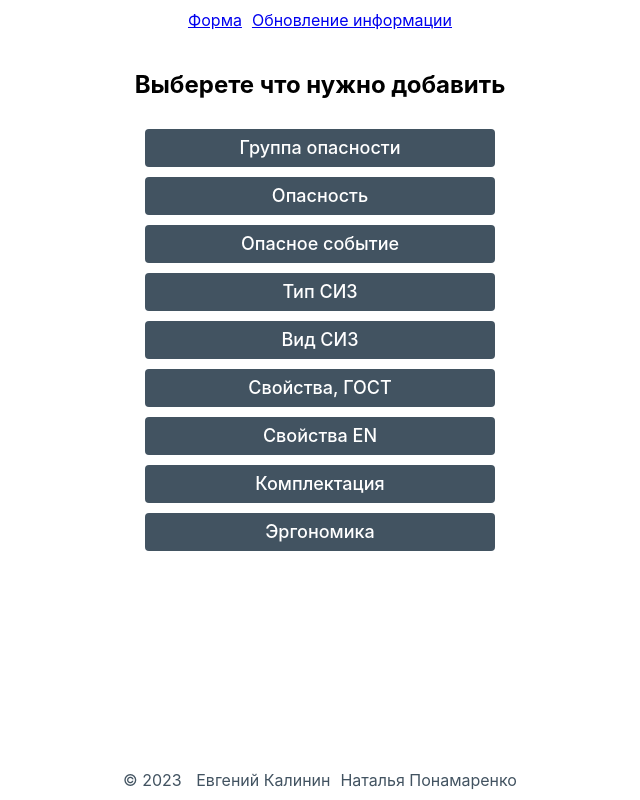
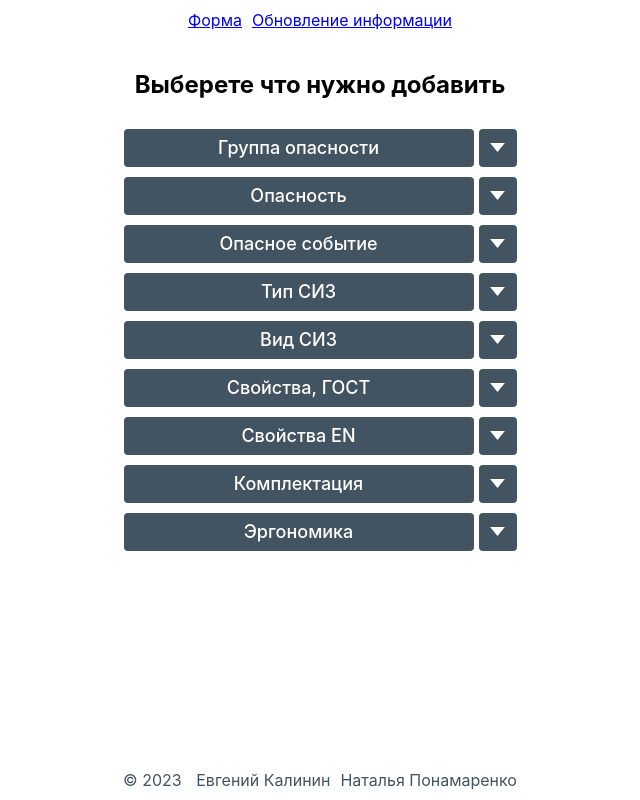
Before and after one commit to User8755/techoavia-roman, a React (Create React App) app: page /update in a window 1280 px wide. Shown: the whole page, without its empty margins (320-960 px from the left). Built offline with nearby package versions, Linux system fonts and the light colour scheme.

Commit message:
добавлено нове модальное окно

```diff
--- a/src/components/ModalUpdata/ModalUpdata.css
+++ b/src/components/ModalUpdata/ModalUpdata.css
@@ -51,8 +51,36 @@
   background-repeat: no-repeat;
   background-size: cover;
 }
-
-
 .form__input.id {
   width: 150px;
 }
+.input-wrapper {
+  display: flex;
+  align-items: flex-end;
+  gap: 5px;
+}
+.input.new-modal {
+  width: 350px;
+}
+.form__input.id-new {
+  width: 50px;
+}
+.form__input.group-new {
+  width: 250px;
+}
+.lable.new {
+  width: fit-content;
+}
+.button-delete {
+  width: 38px;
+  height: 38px;
+  margin-bottom: 10px;
+  border-radius: 4px;
+  border: none;
+  background-color: rgba(254, 63, 87, 1);
+  background-image: url(../../../img/trash-bin-icon.svg);
+  /* крестик
+  background-image: url(../../../img/white_icon-close.svg);*/
+  background-repeat: no-repeat;
+  background-position: center;
+}
--- a/src/components/ModalUpdata/ModalUpdata.jsx
+++ b/src/components/ModalUpdata/ModalUpdata.jsx
@@ -148,6 +148,39 @@ function ModalUpdata({ active, setModal, modalChild }) {
     </form>
   );
 
+  /* пример модального окна*/
+  const newModal = (
+    <form className='form danger' onSubmit={handleSubmit}>
+      <label className='lable'>
+        Группа опасности
+        <input
+          className='input form__input new-modal'
+          onChange={handleChange}
+          name='label'
+        ></input>
+      </label>
+      <div className='input-wrapper'>
+        <label className='lable new'>
+          ID
+          <input
+            className='form__input id-new'
+            onChange={handleChange}
+            name='groupId'
+          ></input>
+        </label>
+        <label className='lable new'>
+          Группа
+          <input
+            className='form__input group-new'
+            onChange={handleChange}
+            name='groupId'
+          ></input>
+        </label>
+        <button className='button button-delete'></button>
+      </div>
+    </form>
+  );
+
   const handleChild = () => {
     if (modalChild === 'Группа опасности') {
       return dengerGroup;
@@ -155,6 +188,8 @@ function ModalUpdata({ active, setModal, modalChild }) {
       return dangers;
     } else if (modalChild === 'Опасное событие') {
       return dangerEvt;
+    } else {
+      return newModal;
     }
   };
 
--- a/src/components/Update/Update.css
+++ b/src/components/Update/Update.css
@@ -16,3 +16,14 @@
 .btn_danger {
   background-color: rgba(66, 83, 97, 1);
 }
+.button-maximize {
+  background-color: rgba(66, 83, 97, 1);
+  width: 38px;
+  background-image: url(../../../img/polygon-icon.svg);
+  background-repeat: no-repeat;
+    background-position: center;
+}
+.button-wrapper {
+  display: flex;
+  gap:5px
+}
--- a/src/components/Update/Update.jsx
+++ b/src/components/Update/Update.jsx
@@ -10,33 +10,93 @@ function Update({ setModal, setModalChild }) {
     <div className='update'>
       <div className='update__cont'>
         <h2>Выберете что нужно добавить</h2>
+        <div className='button-wrapper'>
           <button className='btn btn_danger' onClick={hendleOpenModal}>
             Группа опасности
           </button>
+          <button
+            className='btn button-maximize'
+            onClick={hendleOpenModal}
+          ></button>
+        </div>
+
+        <div className='button-wrapper'>
           <button className='btn btn_danger' onClick={hendleOpenModal}>
             Опасность
           </button>
+          <button
+            className='btn button-maximize'
+            onClick={hendleOpenModal}
+          ></button>
+        </div>
+        <div className='button-wrapper'>
           <button className='btn btn_danger' onClick={hendleOpenModal}>
             Опасное событие
           </button>
+          <button
+            className='btn button-maximize'
+            onClick={hendleOpenModal}
+          ></button>
+        </div>
+
+        <div className='button-wrapper'>
           <button className='btn btn_danger' onClick={hendleOpenModal}>
             Тип СИЗ
           </button>
+          <button
+            className='btn button-maximize'
+            onClick={hendleOpenModal}
+          ></button>
+        </div>
+
+        <div className='button-wrapper'>
           <button className='btn btn_danger' onClick={hendleOpenModal}>
             Вид СИЗ
           </button>
+          <button
+            className='btn button-maximize'
+            onClick={hendleOpenModal}
+          ></button>
+        </div>
+
+        <div className='button-wrapper'>
           <button className='btn btn_danger' onClick={hendleOpenModal}>
             Свойства, ГОСТ
           </button>
+          <button
+            className='btn button-maximize'
+            onClick={hendleOpenModal}
+          ></button>
+        </div>
+        <div className='button-wrapper'>
           <button className='btn btn_danger' onClick={hendleOpenModal}>
             Свойства EN
           </button>
+          <button
+            className='btn button-maximize'
+            onClick={hendleOpenModal}
+          ></button>
+        </div>
+
+        <div className='button-wrapper'>
           <button className='btn btn_danger' onClick={hendleOpenModal}>
             Комплектация
           </button>
+          <button
+            className='btn button-maximize'
+            onClick={hendleOpenModal}
+          ></button>
+        </div>
+
+        <div className='button-wrapper'>
           <button className='btn btn_danger' onClick={hendleOpenModal}>
             Эргономика
           </button>
+          <button
+            className='btn button-maximize'
+            onClick={hendleOpenModal}
+          ></button>
+        </div>
       </div>
     </div>
   );
```
Also changed, not shown: img/polygon-icon.svg (added), img/trash-bin-icon.svg (added). Lines whose indentation alone changed are shown as unchanged.
